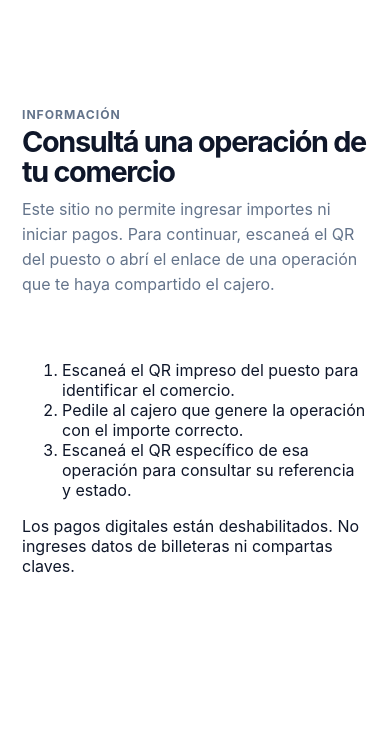
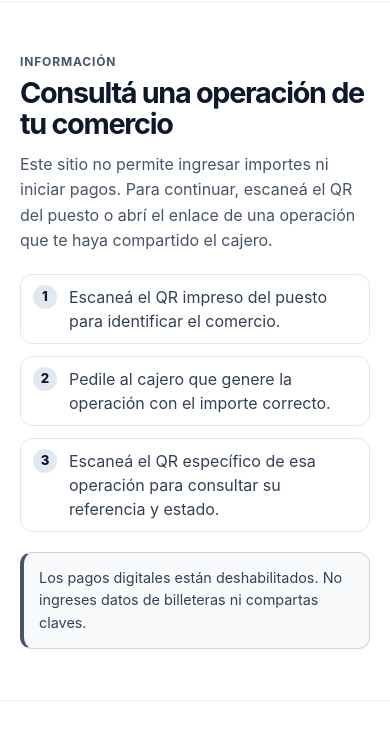
Before and after one commit to popnegro/kioscoqr, a website: page index.html in a window 390 px wide. Shown: the part 105-844 px from the top of the page. Drawn offline with Linux system fonts and the light colour scheme.

Commit message:
style(ui): improve mobile and accessibility states

```diff
--- a/styles.css
+++ b/styles.css
@@ -1,9 +1,11 @@
 :root {
+  color-scheme: light;
   font-family: Inter, ui-sans-serif, system-ui, -apple-system, BlinkMacSystemFont, "Segoe UI", sans-serif;
   color: #0f172a;
   background: #eef2f6;
   font-synthesis: none;
   text-rendering: optimizeLegibility;
+  -webkit-text-size-adjust: 100%;
 }
 
 * { box-sizing: border-box; }
@@ -15,31 +17,30 @@ body {
 }
 
 button, input { font: inherit; }
-
 button, a { -webkit-tap-highlight-color: transparent; }
 
 .shell {
   min-height: 100vh;
   display: grid;
   place-items: center;
-  padding: 16px;
+  padding: 20px;
 }
 
 .kiosk {
-  width: min(100%, 520px);
-  min-height: min(760px, calc(100vh - 32px));
+  width: min(100%, 560px);
+  min-height: min(720px, calc(100vh - 40px));
   display: flex;
   flex-direction: column;
   background: #fff;
   border: 1px solid #dbe2ea;
-  border-radius: 28px;
-  box-shadow: 0 20px 60px rgba(15, 23, 42, .12);
+  border-radius: 24px;
+  box-shadow: 0 18px 50px rgba(15, 23, 42, .10);
   overflow: hidden;
 }
 
 .brand {
   display: grid;
-  grid-template-columns: auto 1fr auto;
+  grid-template-columns: auto minmax(0, 1fr) auto;
   gap: 12px;
   align-items: center;
   padding: 22px;
@@ -58,114 +59,134 @@ button, a { -webkit-tap-highlight-color: transparent; }
   letter-spacing: -.04em;
 }
 
+.brand-copy { min-width: 0; }
 .eyebrow {
-  margin: 0 0 5px;
-  color: #64748b;
-  font-size: .76rem;
+  margin: 0 0 7px;
+  color: #475569;
+  font-size: .75rem;
   font-weight: 750;
-  letter-spacing: .08em;
+  letter-spacing: .07em;
+  line-height: 1.35;
   text-transform: uppercase;
 }
 
 h1, h2, p { margin-top: 0; }
-h1 { margin-bottom: 0; font-size: 1rem; }
-h2 { margin-bottom: 10px; font-size: clamp(1.8rem, 7vw, 2.7rem); line-height: 1.05; letter-spacing: -.045em; }
-.muted { color: #64748b; line-height: 1.55; }
-.station { color: #475569; font-size: .78rem; font-weight: 700; white-space: nowrap; }
+h1 { margin-bottom: 0; font-size: 1rem; overflow-wrap: anywhere; }
+h2 {
+  margin-bottom: 12px;
+  font-size: clamp(1.8rem, 7vw, 2.6rem);
+  line-height: 1.08;
+  letter-spacing: -.045em;
+  overflow-wrap: anywhere;
+}
+.amount-heading { font-variant-numeric: tabular-nums; }
+.muted { color: #475569; line-height: 1.6; }
+.station { color: #475569; font-size: .78rem; font-weight: 700; text-align: right; }
 
 .content {
   flex: 1;
   display: flex;
   flex-direction: column;
   justify-content: center;
-  padding: clamp(28px, 8vw, 56px) 22px;
+  gap: 20px;
+  padding: clamp(28px, 7vw, 48px) 24px;
 }
 
-.intro { margin-bottom: 32px; }
+.intro { margin: 0; }
+.intro .muted { margin-bottom: 0; }
 
-.payment-form label {
-  display: block;
-  margin-bottom: 8px;
-  font-size: .9rem;
-  font-weight: 750;
+.steps {
+  display: grid;
+  gap: 12px;
+  margin: 0;
+  padding: 0;
+  list-style: none;
+  counter-reset: step;
 }
 
-.amount-wrap {
-  display: flex;
-  align-items: center;
-  border: 2px solid #cbd5e1;
-  border-radius: 18px;
-  padding: 0 18px;
-  transition: border-color .15s, box-shadow .15s;
+.steps li {
+  position: relative;
+  min-height: 44px;
+  padding: 10px 12px 10px 48px;
+  border: 1px solid #e2e8f0;
+  border-radius: 12px;
+  color: #334155;
+  line-height: 1.5;
+  counter-increment: step;
 }
 
-.amount-wrap:focus-within {
-  border-color: #0f172a;
-  box-shadow: 0 0 0 4px rgba(15, 23, 42, .08);
+.steps li::before {
+  content: counter(step);
+  position: absolute;
+  left: 12px;
+  top: 10px;
+  display: grid;
+  place-items: center;
+  width: 24px;
+  height: 24px;
+  border-radius: 50%;
+  background: #e2e8f0;
+  color: #0f172a;
+  font-size: .82rem;
+  font-weight: 800;
 }
 
-.amount-wrap span {
-  color: #64748b;
-  font-size: 1.4rem;
-  font-weight: 700;
-}
-
-.amount-wrap input {
-  width: 100%;
-  min-width: 0;
-  border: 0;
-  outline: 0;
-  padding: 20px 8px;
-  color: #0f172a;
-  background: transparent;
-  font-size: clamp(1.8rem, 8vw, 2.6rem);
-  font-weight: 750;
-  letter-spacing: -.04em;
-}
-
-.help {
-  margin: 8px 0 18px;
-  color: #64748b;
-  font-size: .82rem;
-}
-
-.primary {
-  width: 100%;
-  min-height: 56px;
-  border: 0;
-  border-radius: 16px;
-  background: #0f172a;
-  color: #fff;
-  cursor: pointer;
-  font-weight: 750;
-}
-
-.primary:hover { background: #1e293b; }
-.primary:active { transform: translateY(1px); }
-.primary:focus-visible, a:focus-visible { outline: 3px solid #94a3b8; outline-offset: 3px; }
-
-.trust {
-  display: flex;
-  flex-wrap: wrap;
-  gap: 8px 16px;
-  margin-top: 24px;
-  color: #64748b;
-  font-size: .78rem;
+.status-note {
+  padding: 14px 15px;
+  border: 1px solid #cbd5e1;
+  border-left: 4px solid #475569;
+  border-radius: 12px;
+  background: #f8fafc;
+  color: #334155;
+  font-size: .9rem;
+  line-height: 1.55;
 }
 
 footer {
   display: flex;
+  flex-wrap: wrap;
   justify-content: center;
-  gap: 8px;
+  gap: 10px 20px;
   padding: 18px 22px 22px;
-  color: #64748b;
-  font-size: .8rem;
+  border-top: 1px solid #edf1f5;
+  color: #334155;
+  font-size: .88rem;
 }
 
-footer a { color: inherit; }
+footer a {
+  color: #1d4ed8;
+  font-weight: 650;
+  text-underline-offset: 3px;
+}
 
-@media (max-width: 420px) {
+footer a:hover { color: #1e40af; }
+[hidden] { display: none !important; }
+
+a:focus-visible, button:focus-visible, input:focus-visible, h2:focus-visible {
+  outline: 3px solid #2563eb;
+  outline-offset: 4px;
+}
+
+@media (max-width: 480px) {
   .shell { padding: 0; }
-  .kiosk { min-height: 100vh; border: 0; border-radius: 0; }
-  .station { display: none; }
+  .kiosk {
+    width: 100%;
+    min-height: 100vh;
+    border: 0;
+    border-radius: 0;
+    box-shadow: none;
+  }
+  .brand { padding: 18px; grid-template-columns: auto minmax(0, 1fr); }
+  .station { grid-column: 2; text-align: left; }
+  .content { padding: 30px 20px; }
+  footer { padding-bottom: max(20px, env(safe-area-inset-bottom)); }
 }
+
+@media (prefers-reduced-motion: reduce) {
+  *, *::before, *::after {
+    scroll-behavior: auto !important;
+    animation-duration: .01ms !important;
+    animation-iteration-count: 1 !important;
+    transition-duration: .01ms !important;
+  }
+}
```
